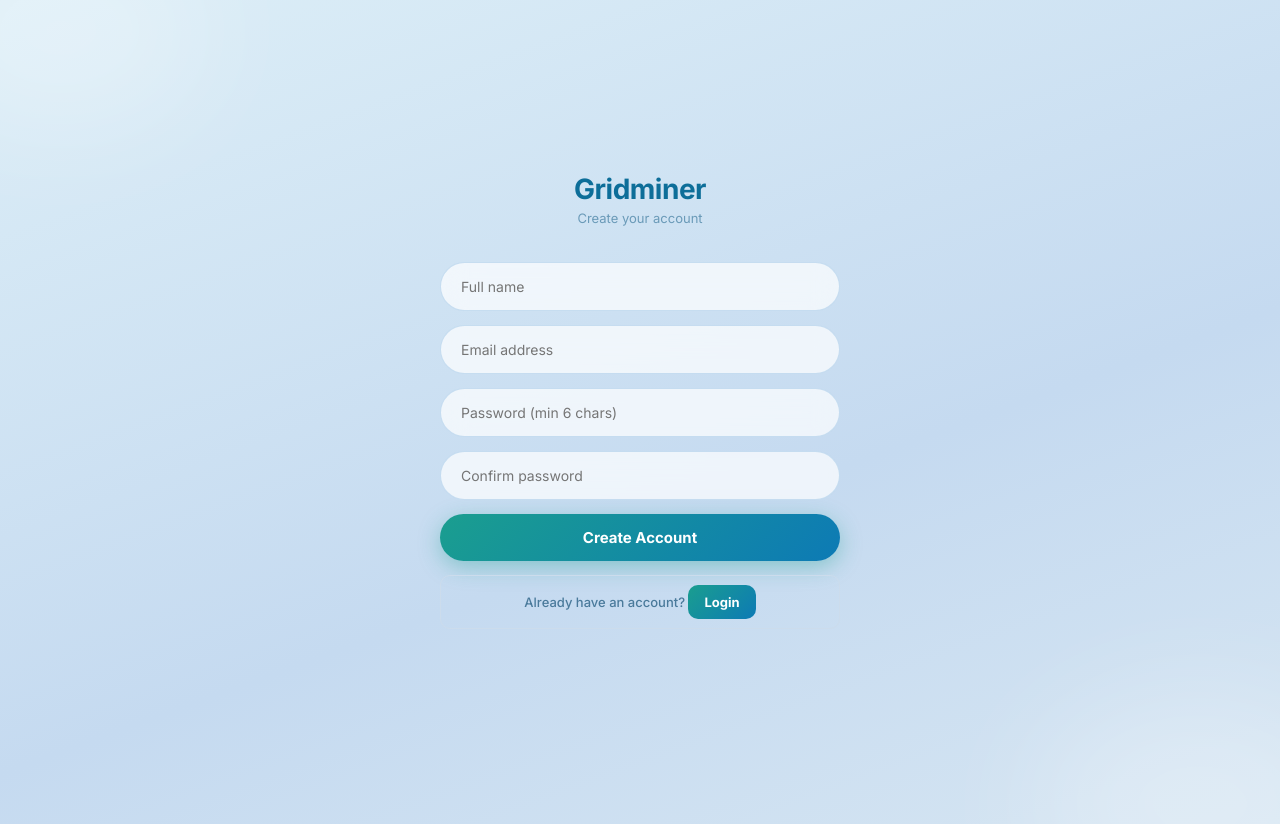
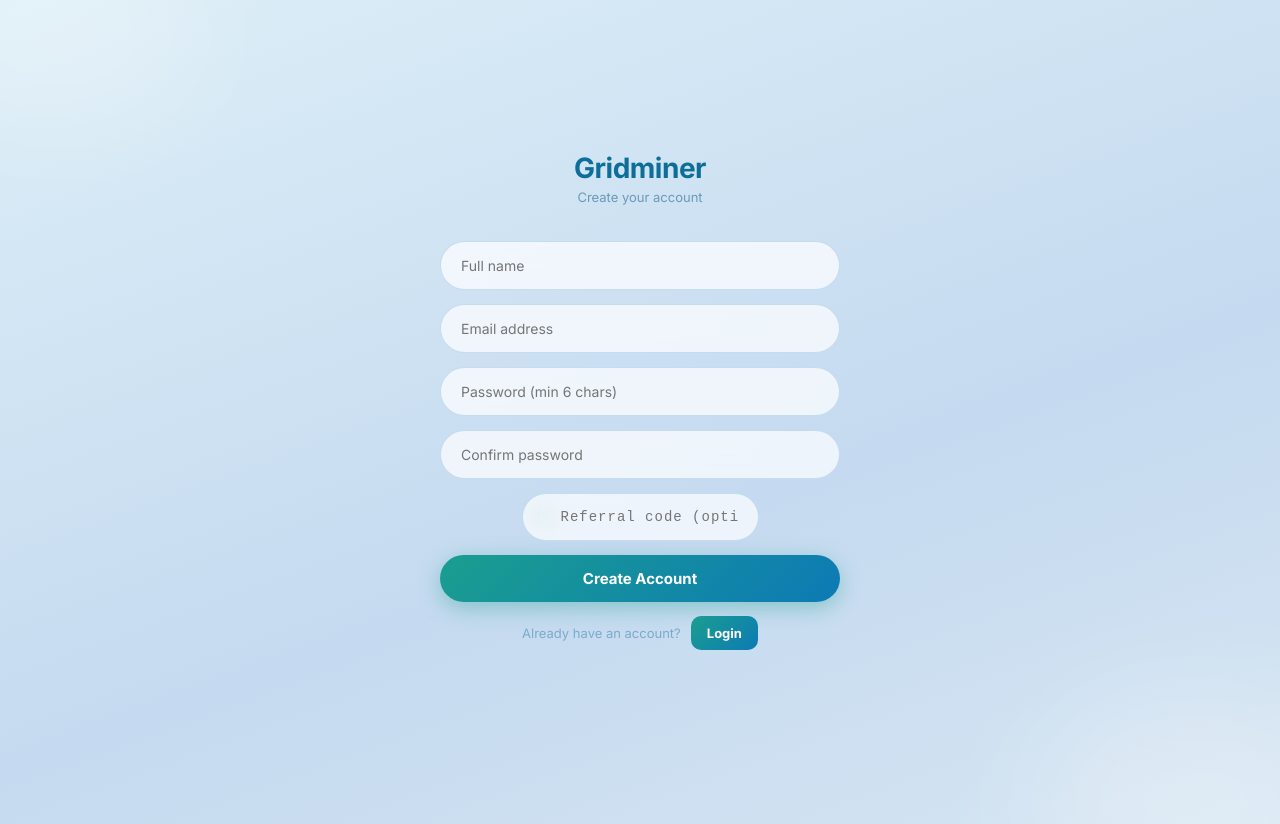
Before and after one commit to junioryakub5/gridminer, a React (Vite) app: page /register in a window 1280 px wide. Built offline with nearby package versions, Linux system fonts and the light colour scheme; no server answers.

Commit message:
feat: 10% referral mining bonus — register with code, auto-payout on mine

```diff
--- a/src/context/AppContext.jsx
+++ b/src/context/AppContext.jsx
@@ -104,8 +104,8 @@ export function AppProvider({ children }) {
     setStats(null);
   };
 
-  const register = async (name, email, password) => {
-    const data = await authAPI.register(name, email, password);
+  const register = async (name, email, password, referralCode) => {
+    const data = await authAPI.register(name, email, password, referralCode);
     setToken(data.token);
     setUser(data.user);
     setTransactions([]);
--- a/src/pages/Notifications.jsx
+++ b/src/pages/Notifications.jsx
@@ -2,7 +2,7 @@ import { useState, useEffect } from 'react';
 import { useNavigate } from 'react-router-dom';
 import {
   Zap, TrendingUp, ArrowDownToLine, CheckCircle,
-  BellRing, CheckCheck, Info, Link2, ChevronDown, ChevronUp
+  BellRing, CheckCheck, Info, Link2, ChevronDown, ChevronUp, Gift
 } from 'lucide-react';
 import { useApp } from '../context/AppContext';
 import BottomNav from '../components/BottomNav';
@@ -13,6 +13,7 @@ const TYPE_META = {
   upgrades:    { Icon: TrendingUp,      color: '#d97706', bg: 'rgba(245,158,11,0.12)',  title: 'Account Upgraded'  },
   withdrawals: { Icon: ArrowDownToLine, color: '#7c3aed', bg: 'rgba(139,92,246,0.12)', title: 'Withdrawal'        },
   binding:     { Icon: Link2,           color: '#0d6e99', bg: 'rgba(13,110,160,0.12)', title: 'Wallet Bound'      },
+  referral:    { Icon: Gift,            color: '#e05cc0', bg: 'rgba(224,92,192,0.12)', title: 'Referral Bonus'    },
 };
 
 const STATUS_BADGE = {
--- a/src/pages/Register.jsx
+++ b/src/pages/Register.jsx
@@ -1,10 +1,14 @@
 import { useState } from 'react';
-import { useNavigate } from 'react-router-dom';
+import { useNavigate, useSearchParams } from 'react-router-dom';
 import { useApp } from '../context/AppContext';
-import { Loader2 } from 'lucide-react';
+import { Loader2, Gift } from 'lucide-react';
 
 export default function Register() {
-  const [form, setForm]       = useState({ name: '', email: '', password: '', confirm: '' });
+  const [searchParams]    = useSearchParams();
+  const [form, setForm]   = useState({
+    name: '', email: '', password: '', confirm: '',
+    referralCode: searchParams.get('ref') || '',
+  });
   const [error, setError]     = useState('');
   const [loading, setLoading] = useState(false);
   const { register }          = useApp();
@@ -17,7 +21,7 @@ export default function Register() {
     if (form.password.length < 6)       { setError('Password must be at least 6 characters.'); return; }
     setLoading(true);
     try {
-      await register(form.name, form.email, form.password);
+      await register(form.name, form.email, form.password, form.referralCode.trim() || undefined);
       navigate('/dashboard');
     } catch (err) {
       setError(err.message || 'Registration failed. Please try again.');
@@ -37,15 +41,39 @@ export default function Register() {
           <p className="logo-sub">Create your account</p>
         </div>
         <form className="login-card" onSubmit={handle}>
-          <input className="field" placeholder="Full name"        value={form.name}     onChange={f('name')}     required />
-          <input className="field" type="email" placeholder="Email address" value={form.email} onChange={f('email')}    required />
-          <input className="field" type="password" placeholder="Password (min 6 chars)" value={form.password} onChange={f('password')} required />
-          <input className="field" type="password" placeholder="Confirm password" value={form.confirm}  onChange={f('confirm')}  required />
+          <input className="field" placeholder="Full name"                    value={form.name}     onChange={f('name')}     required />
+          <input className="field" type="email" placeholder="Email address"   value={form.email}    onChange={f('email')}    required />
+          <input className="field" type="password" placeholder="Password (min 6 chars)"    value={form.password} onChange={f('password')} required />
+          <input className="field" type="password" placeholder="Confirm password"          value={form.confirm}  onChange={f('confirm')}  required />
+
+          {/* Referral code field */}
+          <div style={{ position: 'relative' }}>
+            <Gift size={15} style={{
+              position: 'absolute', left: 14, top: '50%',
+              transform: 'translateY(-50%)', color: '#1a9e8f', pointerEvents: 'none',
+            }} />
+            <input
+              className="field"
+              placeholder="Referral code (optional)"
+              value={form.referralCode}
+              onChange={f('referralCode')}
+              style={{ paddingLeft: 38, fontFamily: "'Courier New', monospace", letterSpacing: 1 }}
+            />
+          </div>
+          {form.referralCode.trim() && (
+            <p style={{ fontSize: 11.5, color: '#1a9e8f', textAlign: 'center', margin: '-4px 0 0' }}>
+              🎉 Referral code applied — your referrer earns 10% of your mining rewards!
+            </p>
+          )}
+
           {error && <div className="error-msg">{error}</div>}
           <button type="submit" className="btn-grad w-full" disabled={loading}>
             {loading ? <Loader2 size={16} className="spin" /> : 'Create Account'}
           </button>
-          <p className="link-sm">Already have an account? <button type="button" className="link-accent" onClick={() => navigate('/login')}>Login</button></p>
+          <div className="register-row">
+            <span style={{ fontSize: 13, color: '#7aabcc' }}>Already have an account?</span>
+            <button type="button" className="link-accent" onClick={() => navigate('/login')}>Login</button>
+          </div>
         </form>
       </div>
     </div>
--- a/src/services/api.js
+++ b/src/services/api.js
@@ -40,8 +40,8 @@ const upload = (path, form)    => request('POST',   path, form, true);
    AUTH
 ───────────────────────────────────────────────────────── */
 export const authAPI = {
-  login:          (email, password)          => post('/auth/login',           { email, password }),
-  register:       (name, email, password)    => post('/auth/register',        { name, email, password }),
+  login:          (email, password)             => post('/auth/login',           { email, password }),
+  register:       (name, email, password, referralCode) => post('/auth/register', { name, email, password, referralCode }),
   me:             ()                         => get('/auth/me'),
   forgotPassword: (email)                    => post('/auth/forgot-password', { email }),
   resetPassword:  (email, code, password)     => post('/auth/reset-password',  { email, code, password }),
```
Also changed, not shown: 2 other files (tests, documents, lock files or other folders).
